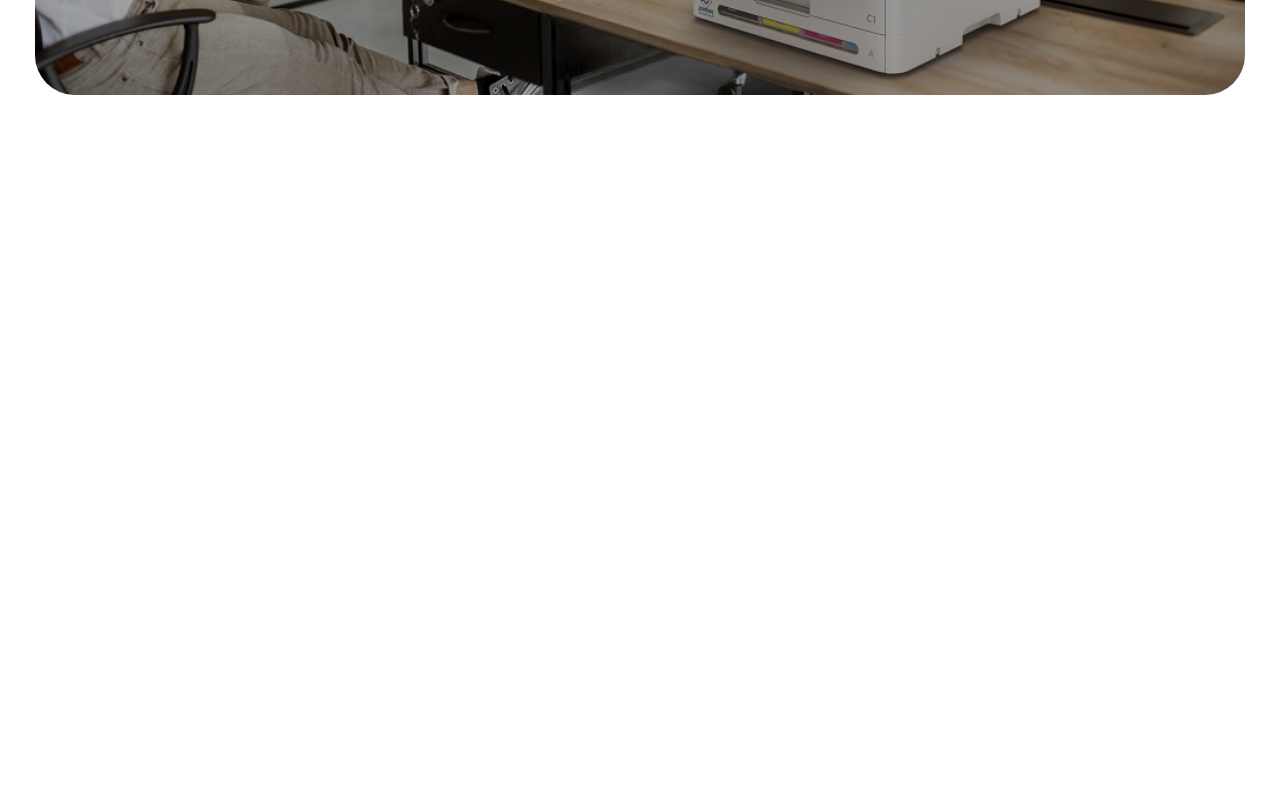
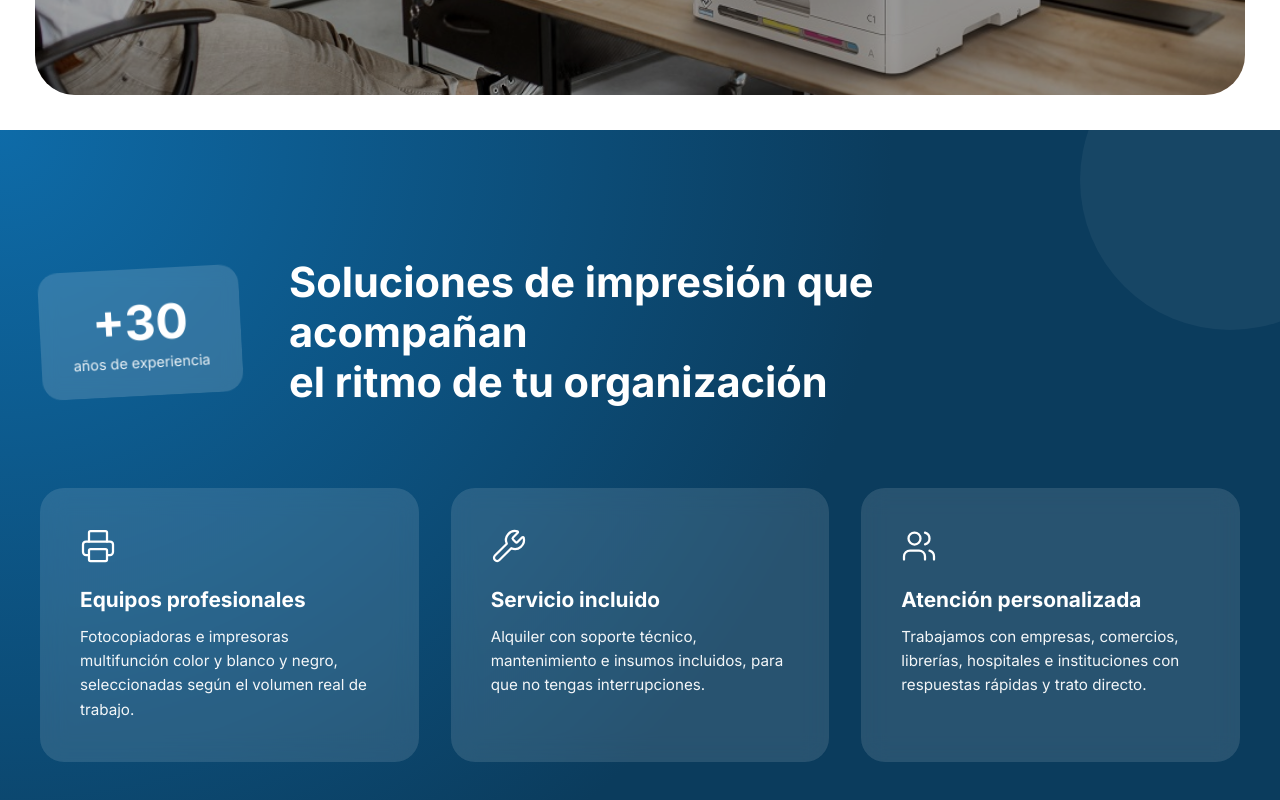
Before and after one commit to Wiimai/PS-COPIERS, a React (Vite) app: page / in a window 1280 px wide. Shown: the part 656-1456 px from the top of the page. Before the commit the page ends 800 px from the top, so only its background shows below. Built offline with nearby package versions, Linux system fonts and the light colour scheme.

Commit message:
feat(about): add about section

```diff
--- a/package.json
+++ b/package.json
@@ -10,6 +10,7 @@
     "preview": "vite preview"
   },
   "dependencies": {
+    "lucide-react": "^0.563.0",
     "react": "^19.2.0",
     "react-dom": "^19.2.0",
     "react-router-dom": "^7.13.0"
--- a/src/pages/Home/Home.jsx
+++ b/src/pages/Home/Home.jsx
@@ -1,10 +1,12 @@
 import Slider from "../../components/Slider/slider";
+import About from "../../sections/about"
 import "./Home.css";
 
 export default function Home() {
   return (
     <section className="home">
       <Slider />
+      <About/>
     </section>
   );
 }
--- /dev/null
+++ b/src/sections/about.css
@@ -0,0 +1,102 @@
+.about {
+  position: relative;
+  padding: 8rem 2rem;
+  background: radial-gradient(
+    circle at top left,
+    #0e6ba8,
+    #0b3c5d 60%
+  );
+  color: white;
+  overflow: hidden;
+}
+
+/* efecto decorativo */
+.about::before {
+  content: "";
+  position: absolute;
+  top: -100px;
+  right: -100px;
+  width: 300px;
+  height: 300px;
+  background: rgba(255, 255, 255, 0.05);
+  border-radius: 50%;
+}
+
+.about__container {
+  max-width: 1200px;
+  margin: 0 auto;
+  position: relative;
+  z-index: 1;
+}
+
+/* Header */
+.about__hero {
+  display: flex;
+  align-items: center;
+  gap: 3rem;
+  margin-bottom: 5rem;
+  flex-wrap: wrap;
+}
+
+.about__years {
+  background: rgba(255, 255, 255, 0.15);
+  backdrop-filter: blur(10px);
+  padding: 1.5rem 2rem;
+  border-radius: 20px;
+  text-align: center;
+  transform: rotate(-3deg);
+}
+
+.about__years span {
+  font-size: 3rem;
+  font-weight: 800;
+  display: block;
+}
+
+.about__years small {
+  font-size: 0.9rem;
+  opacity: 0.9;
+}
+
+.about h2 {
+  font-size: 2.6rem;
+  line-height: 1.2;
+  max-width: 600px;
+}
+
+/* Cards */
+.about__cards {
+  display: grid;
+  grid-template-columns: repeat(auto-fit, minmax(260px, 1fr));
+  gap: 2rem;
+}
+
+.about__card {
+  background: rgba(255, 255, 255, 0.12);
+  backdrop-filter: blur(12px);
+  border-radius: 24px;
+  padding: 2.5rem;
+  transition: transform 0.4s ease, box-shadow 0.4s ease;
+  cursor: default;
+}
+
+.about__card:hover {
+  transform: translateY(-12px);
+  box-shadow: 0 30px 60px rgba(0, 0, 0, 0.3);
+}
+
+.about__card svg {
+  margin-bottom: 1.2rem;
+  stroke-width: 1.5;
+}
+
+.about__card h3 {
+  font-size: 1.3rem;
+  margin-bottom: 0.8rem;
+}
+
+.about__card p {
+  font-size: 0.95rem;
+  line-height: 1.6;
+  opacity: 0.95;
+}
--- /dev/null
+++ b/src/sections/about.jsx
@@ -0,0 +1,57 @@
+import "./About.css";
+import { Printer, Wrench, Users } from "lucide-react";
+
+export default function About() {
+  return (
+    <section className="about">
+      <div className="about__container">
+
+        {/* Header impactante */}
+        <div className="about__hero">
+          <div className="about__years">
+            <span>+30</span>
+            <small>años de experiencia</small>
+          </div>
+
+          <h2>
+            Soluciones de impresión que acompañan
+            <br /> el ritmo de tu organización
+          </h2>
+        </div>
+
+        {/* Cards */}
+        <div className="about__cards">
+
+          <div className="about__card">
+            <Printer size={36} />
+            <h3>Equipos profesionales</h3>
+            <p>
+              Fotocopiadoras e impresoras multifunción color y blanco y negro,
+              seleccionadas según el volumen real de trabajo.
+            </p>
+          </div>
+
+          <div className="about__card">
+            <Wrench size={36} />
+            <h3>Servicio incluido</h3>
+            <p>
+              Alquiler con soporte técnico, mantenimiento e insumos incluidos,
+              para que no tengas interrupciones.
+            </p>
+          </div>
+
+          <div className="about__card">
+            <Users size={36} />
+            <h3>Atención personalizada</h3>
+            <p>
+              Trabajamos con empresas, comercios, librerías, hospitales e
+              instituciones con respuestas rápidas y trato directo.
+            </p>
+          </div>
+
+        </div>
+
+      </div>
+    </section>
+  );
+}
```
Also changed, not shown: 1 other file (tests, documents, lock files or other folders).
